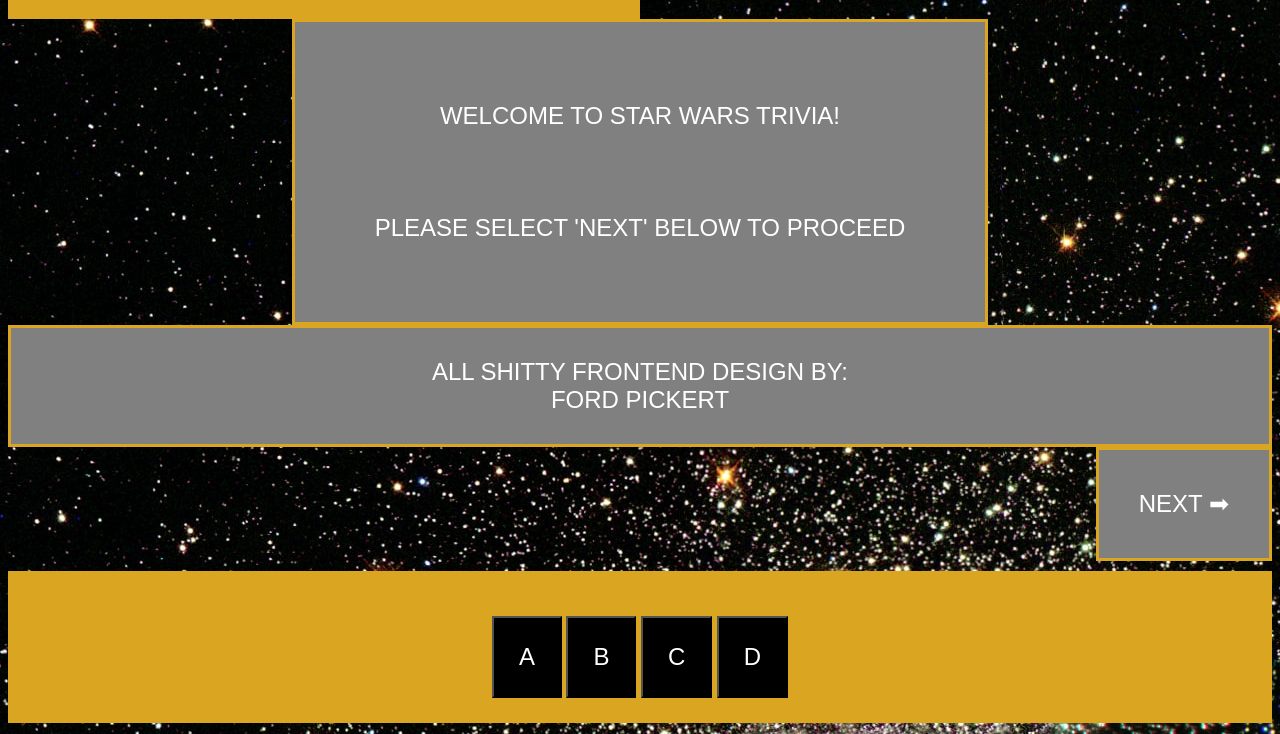
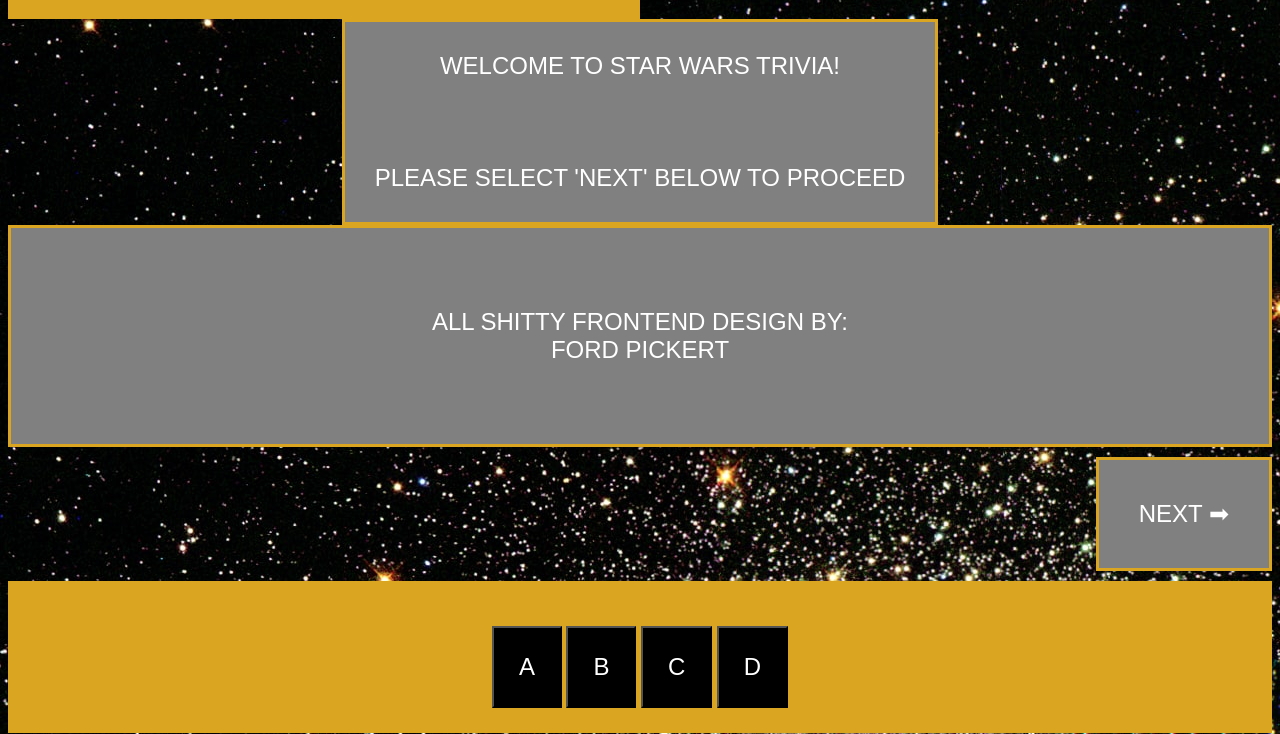
Before and after one commit to fordpic/Star-Wars-Trivia-Game, a plain HTML site: page index.html in a window 1280 px wide. Shown: the part 66-800 px from the top of the page. Drawn offline with Linux system fonts and the light colour scheme; a web font is replaced by a local one.

Commit message:
some more tweaking

```diff
--- a/styles.css
+++ b/styles.css
@@ -33,8 +33,6 @@
     padding: 20px 0px 20px 0px;
     background-color: goldenrod;
     border-width: 30px;
-    /* margin: 20px 20px; */
-    /* margin-inline: 100px; */
     font-size: xx-large;
     color: red;
     font-weight: 900;
@@ -46,10 +44,10 @@
 }
 
 .question-box {
-    padding-top: 80px;
-    padding-bottom: 80px;
-    padding-right: 80px;
-    padding-left: 80px;
+    padding-top: 30px;
+    padding-bottom: 30px;
+    padding-right: 30px;
+    padding-left: 30px;
     background-color: gray;
     color: white;
     justify-self: center;
@@ -62,10 +60,10 @@
 .options-box {
     background-color: grey;
     color: white;
-    padding-top: 30px;
-    padding-bottom: 30px;
-    padding-right: 30px;
-    padding-left: 30px;
+    padding-top: 80px;
+    padding-bottom: 80px;
+    padding-right: 80px;
+    padding-left: 80px;
     font-size: x-large;
     border: solid #000;
     border-width: 3px 3px 3px 3px;
@@ -76,6 +74,7 @@
     padding: 40px;
     font-size: x-large;
     margin-bottom: 10px;
+    margin-top: 10px;
     float: right;
     color: white;
     background-color: grey;
@@ -88,14 +87,13 @@
 .grid-item3 {
     justify-content: center;
     text-align: center;
-    padding: 25px 0px;
+    padding: 25px 30px;
     border: black;
     border-width: 50px;
     background-color: goldenrod;
 }
 
 .a {
-    /* margin-inline: 15px; */
     padding: 25px;
     font-size: x-large;
     background-color: black;
@@ -104,7 +102,6 @@
 }
 
 .b {
-    /* margin-inline: 15px; */
     padding: 25px;
     font-size: x-large;
     background-color: black;
@@ -113,7 +110,6 @@
 }
 
 .c {
-    /* margin-inline: 15px; */
     padding: 25px;
     font-size: x-large;
     background-color: black;
@@ -122,7 +118,6 @@
 }
 
 .d {
-    /* margin-inline: 15px; */
     padding: 25px;
     font-size: x-large;
     background-color: black;
```
Also changed, not shown: overview.txt.
